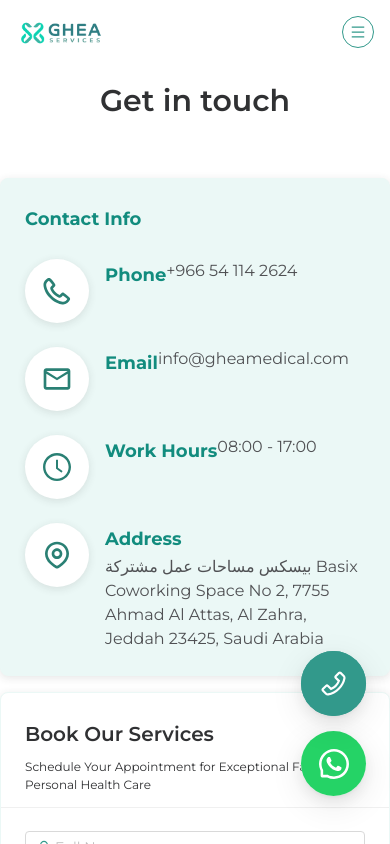
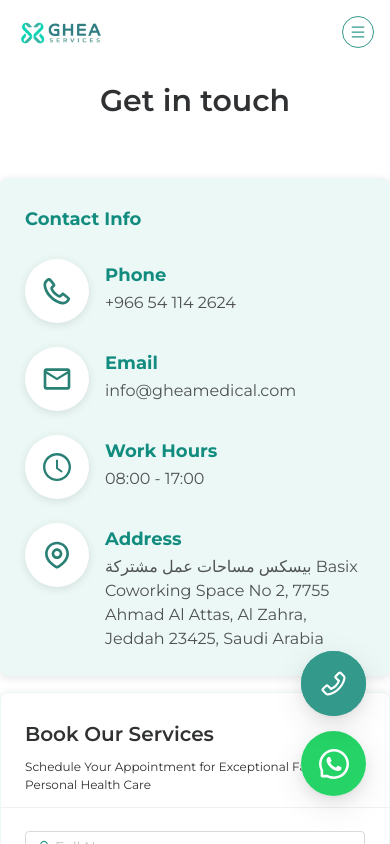
Before and after one commit to emilrestu/gheamedical, a Next.js app: page /contact-us/components/MainHeader in a window 390 px wide. Shown: the top 844 px of the page. Built offline with nearby package versions, Linux system fonts and the light colour scheme.

Commit message:
fix: mobile

```diff
--- a/src/pages/contact-us/components/MainHeader.tsx
+++ b/src/pages/contact-us/components/MainHeader.tsx
@@ -34,7 +34,7 @@ const MainHeader = () => {
                                         <SVGIcon icon="phone" />
                                     </div>
 
-                                    <Row style={{ flex: 'inherit' }}>
+                                    <Row style={{ flex: 'inherit', flexDirection: 'column' }}>
                                         <Col sm={24}>
                                             <Typography.Text className="title">
                                                 <Translate>Phone</Translate>
@@ -58,7 +58,7 @@ const MainHeader = () => {
                                         <SVGIcon icon="mail" />
                                     </div>
 
-                                    <Row style={{ flex: 'inherit' }}>
+                                    <Row style={{ flex: 'inherit', flexDirection: 'column' }}>
                                         <Col sm={24}>
                                             <Typography.Text className="title">
                                                 <Translate>Email</Translate>
@@ -82,7 +82,7 @@ const MainHeader = () => {
                                         <ClockCircleOutlined width={32} height={32} style={{ fontSize: 28 }} />
                                     </div>
 
-                                    <Row style={{ flex: 'inherit' }}>
+                                    <Row style={{ flex: 'inherit', flexDirection: 'column' }}>
                                         <Col sm={24}>
                                             <Typography.Text className="title">
                                                 <Translate>Work Hours</Translate>
@@ -103,7 +103,7 @@ const MainHeader = () => {
                                         <SVGIcon icon="location" />
                                     </div>
 
-                                    <Row style={{ flex: 'inherit' }}>
+                                    <Row style={{ flex: 'inherit', flexDirection: 'column' }}>
                                         <Col sm={24}>
                                             <Typography.Text className="title">
                                                 <Translate>Address</Translate>
```
